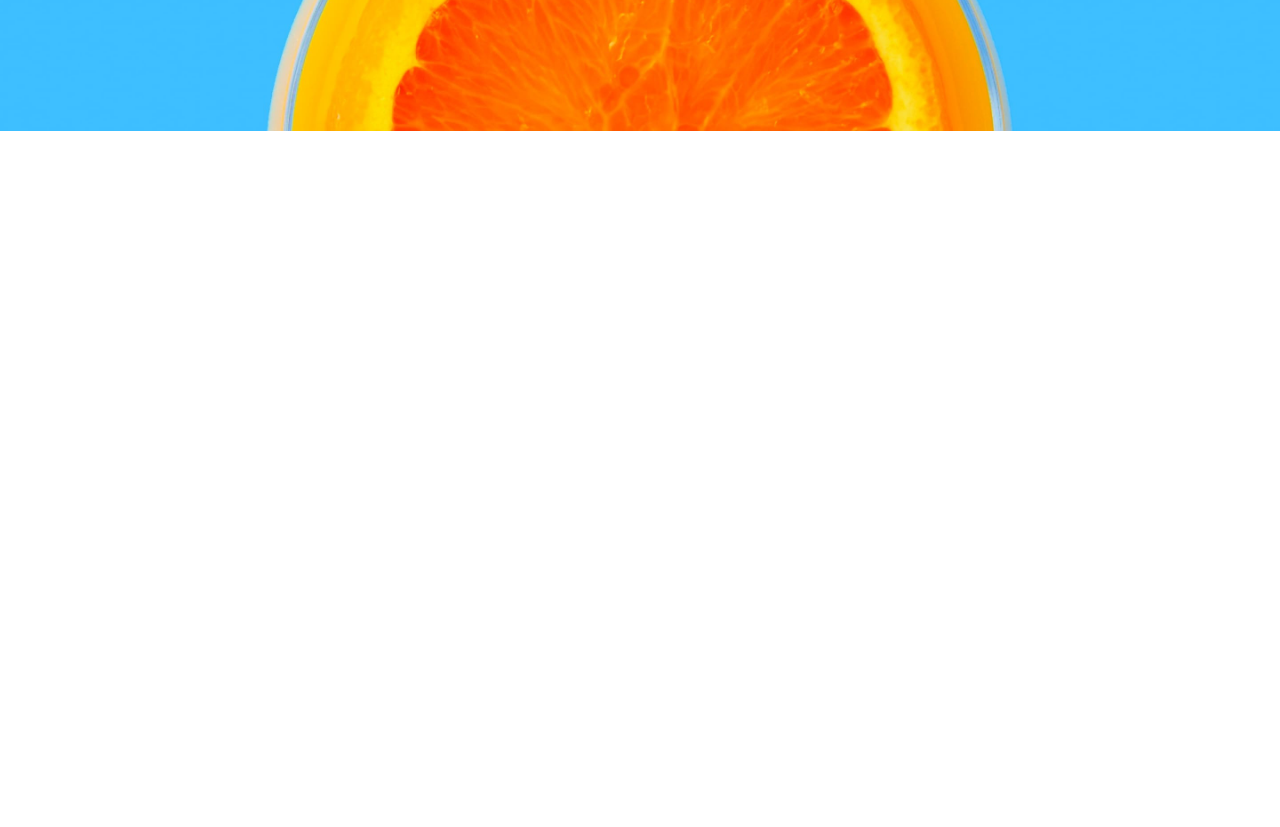
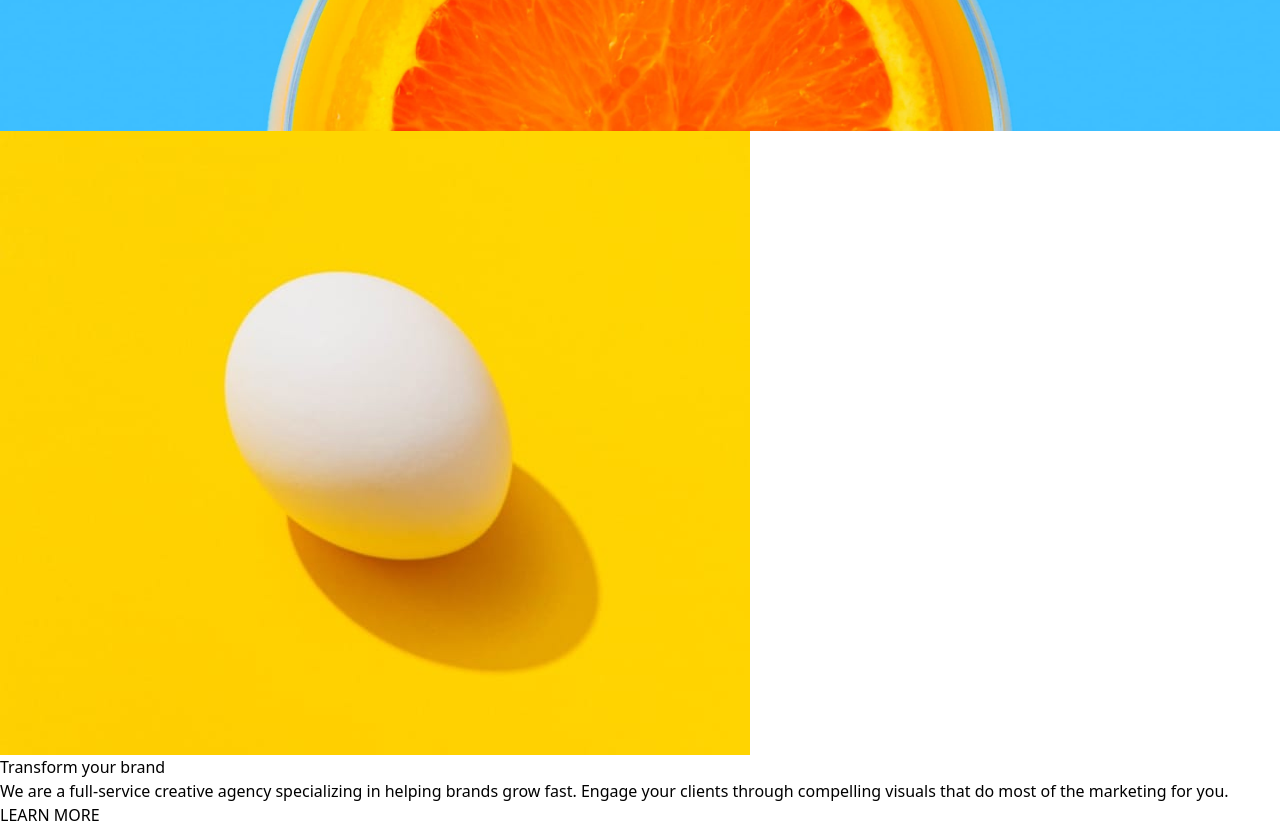
Before and after one commit to Jisbel/Sunnyside-agency-landingPage, a React (Vite) app: page / in a window 1280 px wide. Shown: the part 580-1407 px from the top of the page. Before the commit the page ends 800 px from the top, so only its background shows below. Built offline with nearby package versions, Linux system fonts and the light colour scheme.

Commit message:
transform section structure was created

```diff
--- a/src/App.jsx
+++ b/src/App.jsx
@@ -1,5 +1,7 @@
 import  Navbar  from "./components/Navbar";
 import Header from "./components/header";
+import Transform from "./components/transform";
+
 
 function App() {
 
@@ -7,6 +9,7 @@ function App() {
     <>
    <Navbar/>
    <Header/>
+   <Transform/>
    </>
   )
 }
--- a/src/components/transform.jsx
+++ b/src/components/transform.jsx
@@ -0,0 +1,21 @@
+import { mobileTransform } from "../assets/images/mobile/index";
+
+const Transform = () => {
+
+    return (
+
+        <section>
+            <img src={mobileTransform} alt="" />
+
+            <div>
+                <p>Transform your brand</p>
+                <p>We are a full-service creative agency specializing in helping brands grow fast. Engage your clients through compelling visuals that do most of the marketing for you.</p>
+                <a href="#">LEARN MORE</a>
+            </div>
+
+        </section>
+
+    );
+};
+
+export default Transform;
```
